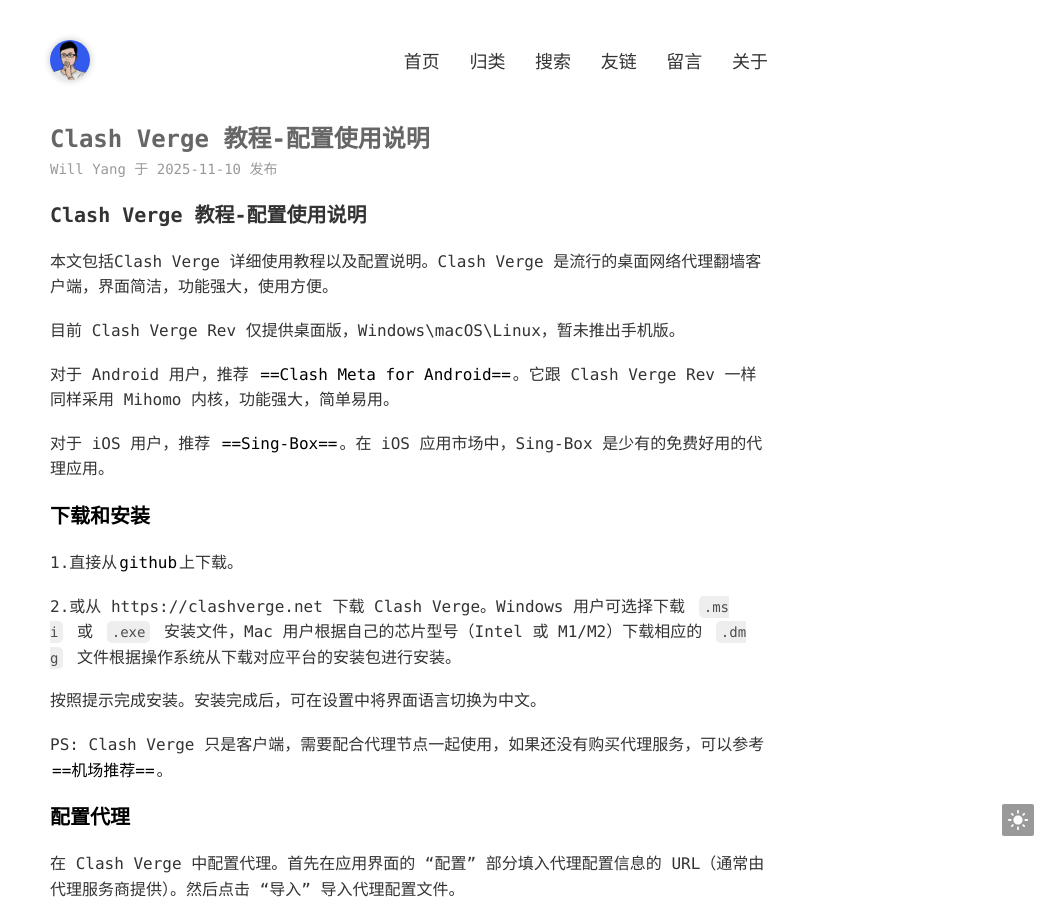
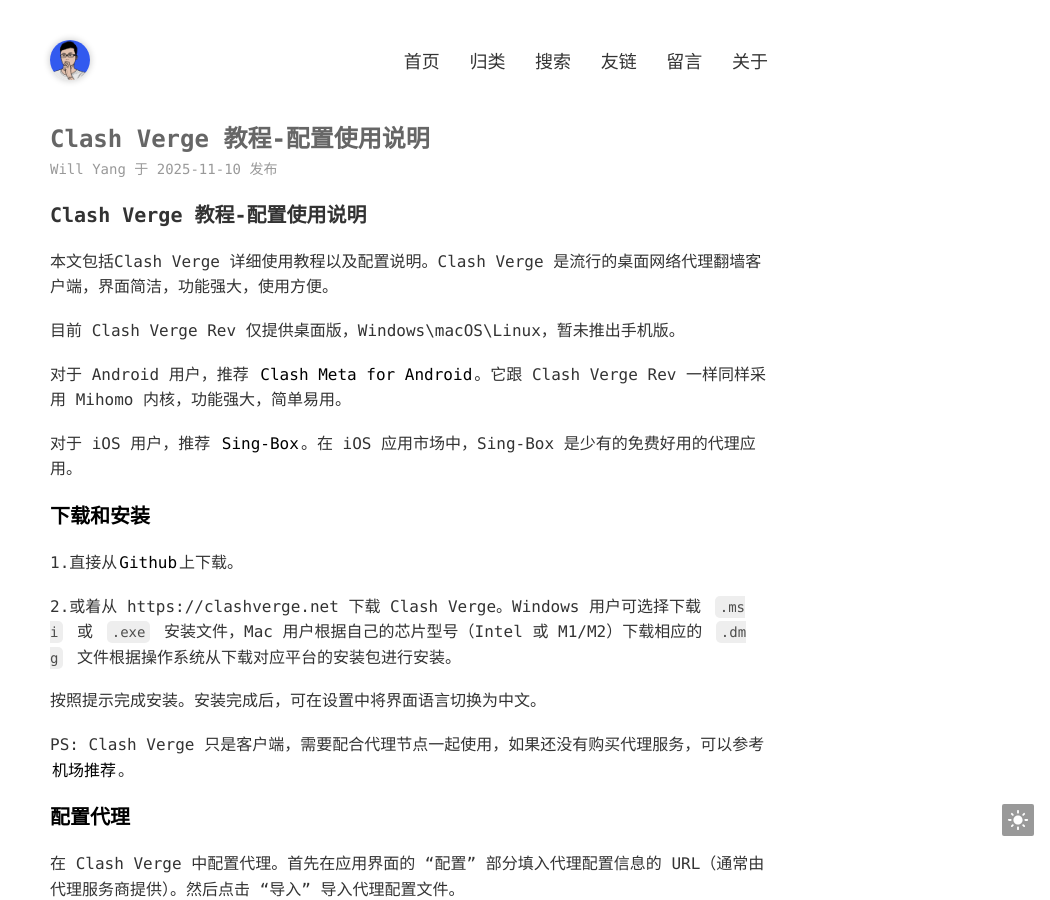
Before and after one commit to zongzaimang/blog.willyang, a Jekyll site: the page built from _posts/2025-11-10-Clash Verge 教程-配置使用说明.md, in a window 1280 px wide and 900 px high. Shown: the whole window, without its empty margins (230-1280 px from the left). Built offline with Jekyll 4.4.1, drawn with Linux system fonts in a browser that asks for light colours.

Commit message:
Update 2025-11-10-Clash Verge 教程-配置使用说明.md

```diff
--- a/_posts/2025-11-10-Clash Verge 教程-配置使用说明.md
+++ b/_posts/2025-11-10-Clash Verge 教程-配置使用说明.md
@@ -13,20 +12,20 @@ categories:
 
 目前 Clash Verge Rev 仅提供桌面版，Windows\macOS\Linux，暂未推出手机版。
 
-对于 Android 用户，推荐 [==Clash Meta for Android==](https://clashmetaforandroid.com/)。它跟 Clash Verge Rev 一样同样采用 Mihomo 内核，功能强大，简单易用。
+对于 Android 用户，推荐 [Clash Meta for Android](https://clashmetaforandroid.com/)。它跟 Clash Verge Rev 一样同样采用 Mihomo 内核，功能强大，简单易用。
 
-对于 iOS 用户，推荐 [==Sing-Box==](https://getsingbox.com/)。在 iOS 应用市场中，Sing-Box 是少有的免费好用的代理应用。
+对于 iOS 用户，推荐 [Sing-Box](https://getsingbox.com/)。在 iOS 应用市场中，Sing-Box 是少有的免费好用的代理应用。
 
 
 ## **下载和安装**
 
-1.直接从[github](https://github.com/clash-verge-rev/clash-verge-rev)上下载。
+1.直接从[Github](https://github.com/clash-verge-rev/clash-verge-rev)上下载。
 
-2.或从 https://clashverge.net 下载 Clash Verge。Windows 用户可选择下载 `.msi` 或 `.exe` 安装文件，Mac 用户根据自己的芯片型号（Intel 或 M1/M2）下载相应的 `.dmg` 文件根据操作系统从下载对应平台的安装包进行安装。
+2.或着从 https://clashverge.net 下载 Clash Verge。Windows 用户可选择下载 `.msi` 或 `.exe` 安装文件，Mac 用户根据自己的芯片型号（Intel 或 M1/M2）下载相应的 `.dmg` 文件根据操作系统从下载对应平台的安装包进行安装。
 
 按照提示完成安装。安装完成后，可在设置中将界面语言切换为中文。
 
-PS: Clash Verge 只是客户端，需要配合代理节点一起使用，如果还没有购买代理服务，可以参考[==机场推荐==](https://blog.willyang.space/posts/2024/09/10/%E6%9C%BA%E5%9C%BA%E6%8E%A8%E8%8D%90.html)。
+PS: Clash Verge 只是客户端，需要配合代理节点一起使用，如果还没有购买代理服务，可以参考[机场推荐](https://blog.willyang.space/posts/2024/09/10/%E6%9C%BA%E5%9C%BA%E6%8E%A8%E8%8D%90.html)。
 
 ## **配置代理**
 
```
Also changed, not shown: other parts of _posts/2025-11-10-Clash Verge 教程-配置使用说明.md (+0 -1 lines).
